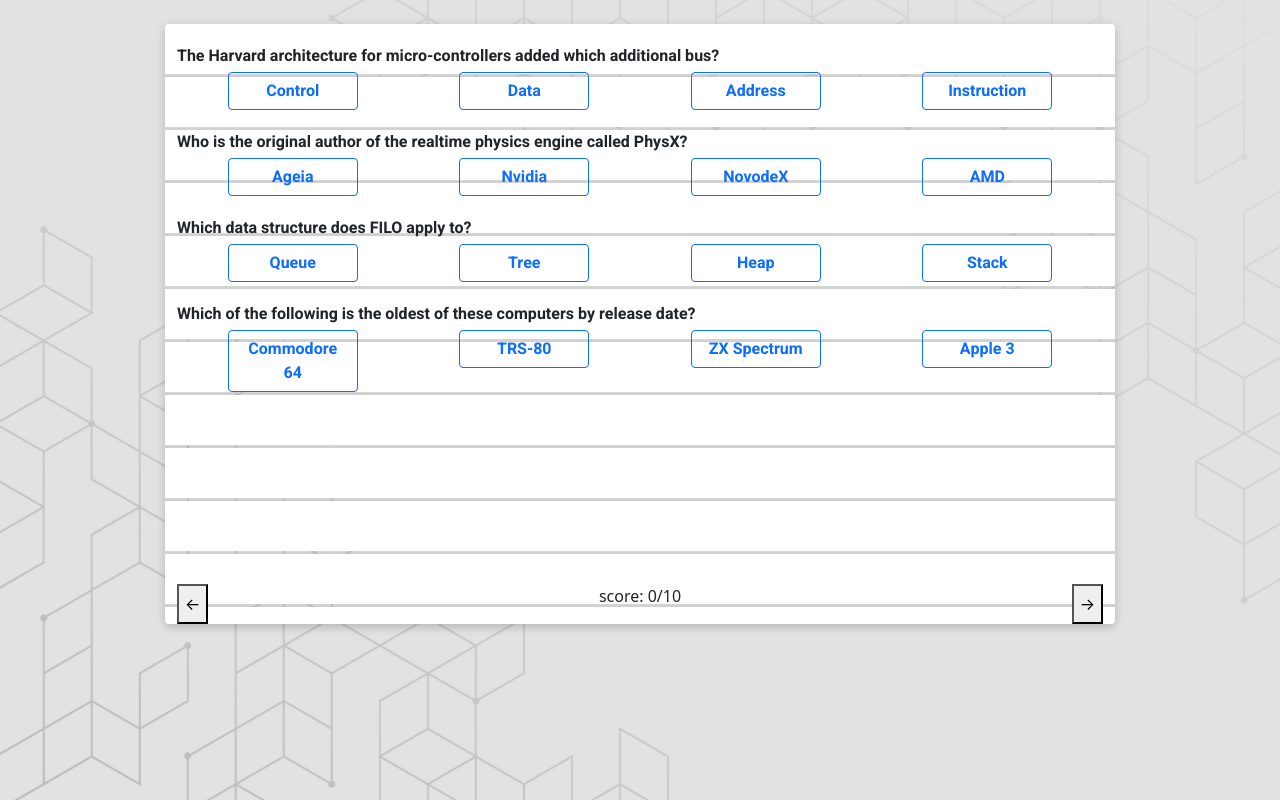
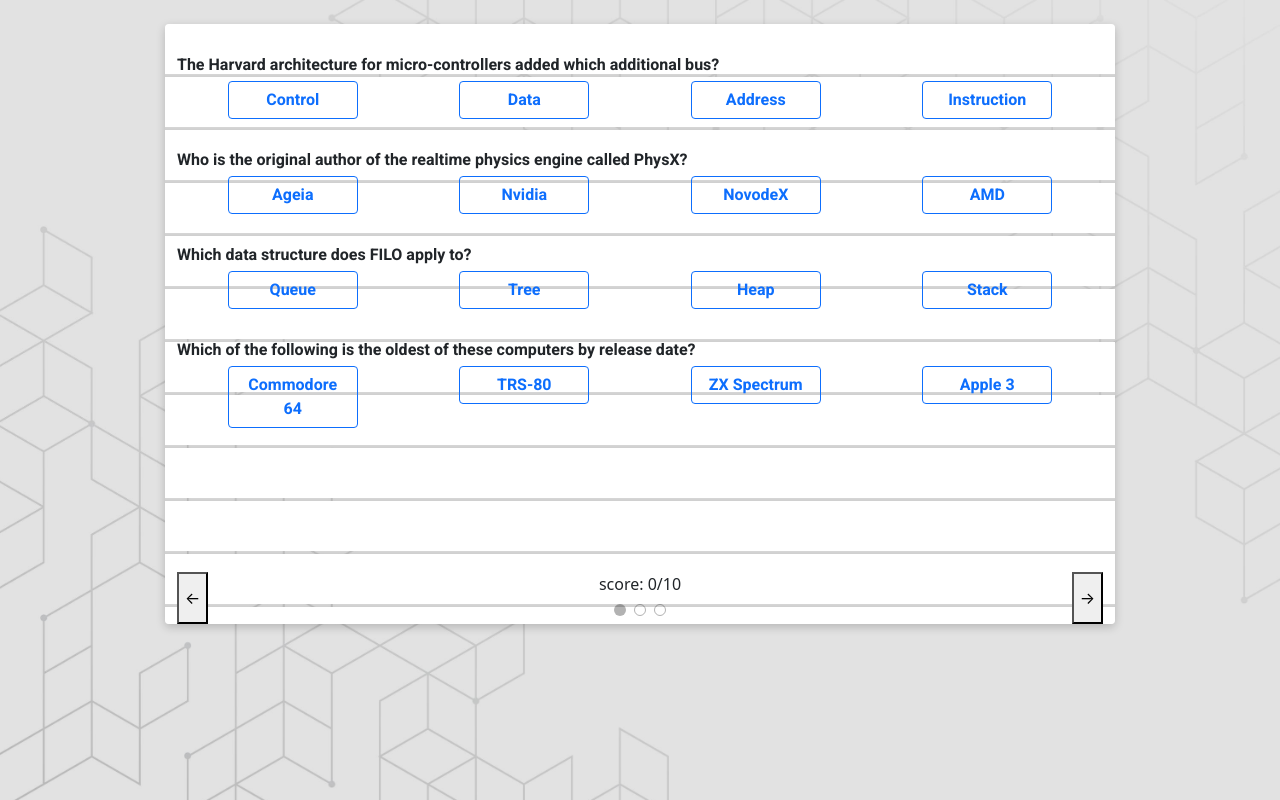
Before and after one commit to newohtwo/Quizzical, a React (Create React App) app: page / in a window 1280 px wide. Both pictures are taken after a click on the input "Start Game!". Built offline with nearby package versions, Linux system fonts and the light colour scheme.

Commit message:
dot navigation added to question page section

```diff
--- a/src/App.css
+++ b/src/App.css
@@ -27,7 +27,7 @@
 
 .question {
   font-family: 'Heebo', sans-serif;
-  padding-top: 20px;
+  padding-top: 29px;
   text-align: start;
 }
 .answer {
@@ -53,3 +53,44 @@
     width: 300px;
   }
 }
+
+.dots {
+  /* Center the content */
+  align-items: center;
+  display: flex;
+  justify-content: center;
+
+  /* Reset styles */
+  list-style-type: none;
+  margin: 0;
+  padding: 0;
+}
+
+.dots__item {
+  /* Rounded border */
+  border-radius: 9999px;
+  height: 12px;
+  width: 12px;
+
+  /* Active dot */
+  background-color: rgba(0, 0, 0, 0.3);
+
+  /* Inactive dot */
+  background-color: transparent;
+  border: 1px solid rgba(0, 0, 0, 0.3);
+
+  /* OPTIONAL: Spacing between dots */
+  margin: 0 4px;
+}
+.dots__item_active {
+  /* Rounded border */
+  border-radius: 9999px;
+  height: 12px;
+  width: 12px;
+
+  /* Active dot */
+  background-color: rgba(0, 0, 0, 0.3);
+
+  /* OPTIONAL: Spacing between dots */
+  margin: 0 4px;
+}
--- /dev/null
+++ b/src/components/Dots.js
@@ -0,0 +1,17 @@
+import { nanoid } from 'nanoid';
+export default function Dots(props) {
+  function createDots() {
+    let arr = [];
+    for (let index = 0; index < props.dotSize; index++) {
+      if (index === props.index) {
+        arr.push(<li key={nanoid()} className="dots__item_active"></li>);
+      } else {
+        arr.push(<li key={nanoid()} className="dots__item"></li>);
+      }
+    }
+
+    return arr;
+  }
+
+  return <ul className="dots mb-2">{createDots()}</ul>;
+}
--- a/src/components/IntroductionPage.js
+++ b/src/components/IntroductionPage.js
@@ -73,7 +73,7 @@
 
         <div>
           <label className="game-setting-select">
-            Select Category:
+            Category:
             <select
               className="form-select"
               onChange={handleChange}
--- a/src/components/TriviaQuastions.js
+++ b/src/components/TriviaQuastions.js
@@ -1,10 +1,12 @@
 import react from 'react';
 import Question from './Question';
+import Dots from './Dots';
 import { nanoid } from 'nanoid';
 
 export default function triviaQuastions(props) {
   const [score, setScore] = react.useState(0);
   const [questions, setQuestions] = react.useState(initQuestions());
+  const [currentDotIndex, setCurrentDotIndex] = react.useState(0);
 
   const [currentQuestionArr, setCurrentQuestionArr] = react.useState(
     createQuestions()
@@ -116,13 +118,25 @@
   function moveToNextPage() {
     if (questionsCurrentIndex + 4 < props.triviaLength) {
       setQuestionsCurrentIndex(questionsCurrentIndex + 4);
+      setCurrentDotIndex((num) => num + 1);
     }
   }
 
   function moveToPreviousPage() {
     if (questionsCurrentIndex - 4 >= 0) {
       setQuestionsCurrentIndex(questionsCurrentIndex - 4);
+      setCurrentDotIndex((num) => num - 1);
     }
+  }
+
+  function dotSize() {
+    let num = props.triviaLength;
+    let dotNum = 0;
+    while (num > 0) {
+      dotNum += 1;
+      num -= 4;
+    }
+    return dotNum;
   }
 
   //need to put here an array that will constanly change its values and that way will "flip" however i want
@@ -132,7 +146,10 @@
 
       <div className="container-fluid  d-flex justify-content-between align-self-end ">
         <button onClick={() => moveToPreviousPage()}> &#8592;</button>
-        <p> {`score: ${score}/${props.triviaLength}`}</p>
+        <div className="container text-center">
+          <p className="mb-2"> {`score: ${score}/${props.triviaLength}`}</p>
+          <Dots index={currentDotIndex} dotSize={dotSize()}></Dots>
+        </div>
         <button onClick={() => moveToNextPage()}> →</button>
       </div>
     </div>
```
